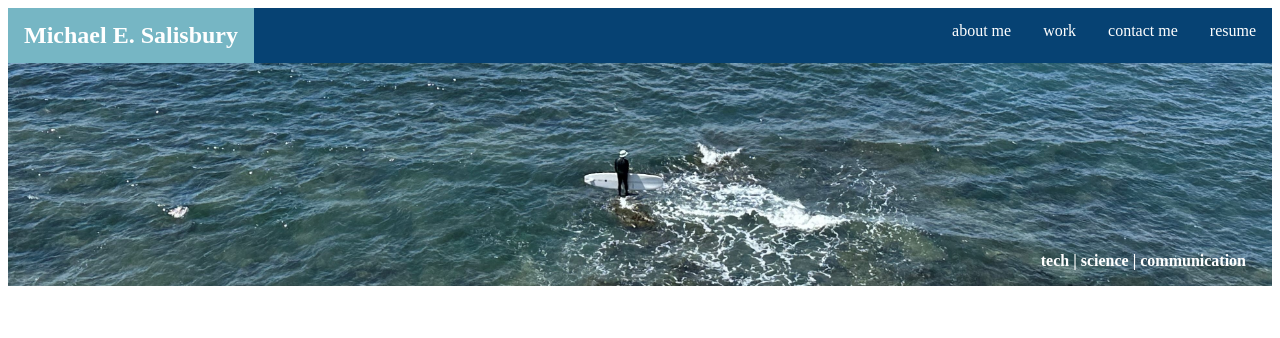
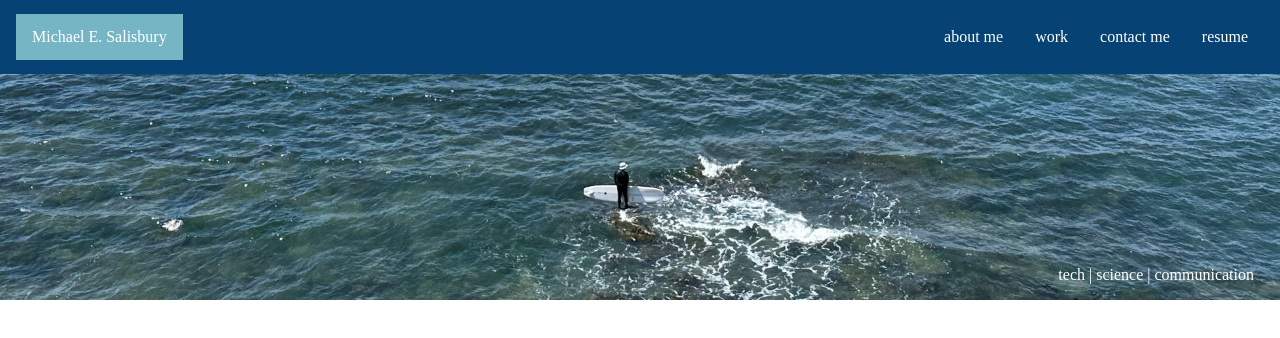
Before and after one commit to mslzbry/salisbury-portfolio, a plain HTML site: page index.html in a window 1280 px wide. Drawn offline with Linux system fonts and the light colour scheme.

Commit message:
fixed margin issue

```diff
--- a/assets/css/style.css
+++ b/assets/css/style.css
@@ -1,7 +1,7 @@
 ul {
     list-style-type: none;
     margin: 0;
-    padding: 0;
+    padding: 14px 16px;
     overflow: hidden;
     background-color: #064273;
 }
@@ -23,7 +23,7 @@ li a:hover {
 }
 
 #title {
-    font-size: x-large;
+
     float: left;
     display: block;
     text-align: center;
@@ -48,3 +48,7 @@ li a:hover {
     bottom: 20px;
     right: 26px;
   }
+
+  body {
+    margin: 0;
+  }
--- a/index.html
+++ b/index.html
@@ -13,12 +13,11 @@
         <li><a href="#">contact me</a></li>
         <li><a href="#">work</a></li>
         <li><a href="#">about me</a></li>
-        <li id="title"> <strong> Michael E. Salisbury</strong></li>
+        <li id="title">Michael E. Salisbury</li>
     </ul>
-
     <section class="banner-with-text">
     <img id="banner" src="assets/images/banner_surf_resized.jpg" alt="banner"/>
-    <div class="bottom-right-text"><strong> tech | science | communication</strong></div>
+    <div class="bottom-right-text">tech | science | communication</div>
     </section>
 
 
```
